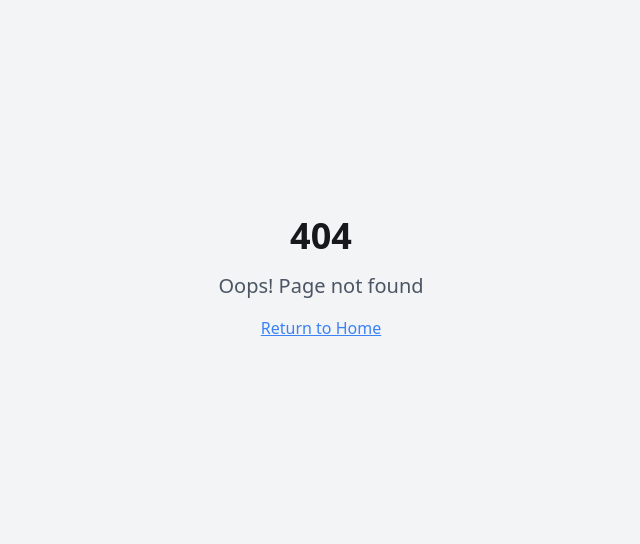
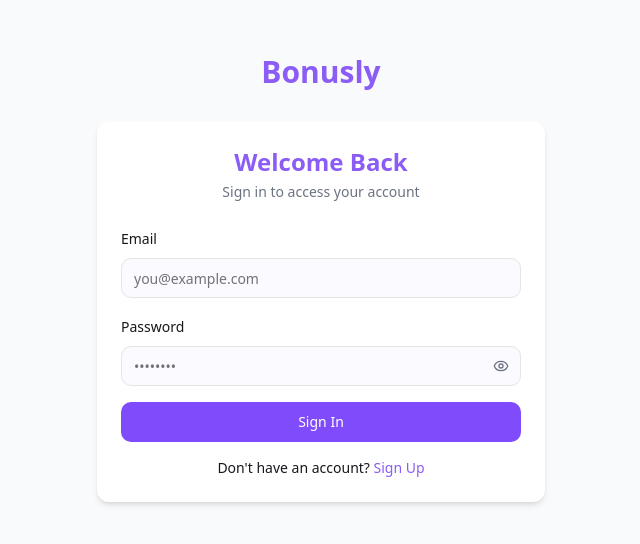
Before and after one commit to bnmnikhil/give-some-props-app, a React (Vite) app: page /auth in a window 1280 px wide. Before the commit this address had no page. Shown: the part 122-666 px from the top of the page, without its empty margins (319-959 px from the left). Built offline with nearby package versions, Linux system fonts and the light colour scheme.

Commit message:
Run SQL migration
Apply the SQL migration to the database.

```diff
--- a/src/App.tsx
+++ b/src/App.tsx
@@ -1,25 +1,34 @@
+
 import { Toaster } from "@/components/ui/toaster";
 import { Toaster as Sonner } from "@/components/ui/sonner";
 import { TooltipProvider } from "@/components/ui/tooltip";
 import { QueryClient, QueryClientProvider } from "@tanstack/react-query";
 import { BrowserRouter, Routes, Route } from "react-router-dom";
+import { AuthProvider } from "@/contexts/AuthContext";
 import Index from "./pages/Index";
 import NotFound from "./pages/NotFound";
+import Auth from "./pages/Auth";
+import ProtectedRoute from "@/components/ProtectedRoute";
 
 const queryClient = new QueryClient();
 
 const App = () => (
   <QueryClientProvider client={queryClient}>
     <TooltipProvider>
+      <AuthProvider>
         <Toaster />
         <Sonner />
         <BrowserRouter>
           <Routes>
+            <Route path="/auth" element={<Auth />} />
+            <Route element={<ProtectedRoute />}>
               <Route path="/" element={<Index />} />
+            </Route>
             {/* ADD ALL CUSTOM ROUTES ABOVE THE CATCH-ALL "*" ROUTE */}
             <Route path="*" element={<NotFound />} />
           </Routes>
         </BrowserRouter>
+      </AuthProvider>
     </TooltipProvider>
   </QueryClientProvider>
 );
--- a/src/components/Header.tsx
+++ b/src/components/Header.tsx
@@ -1,6 +1,6 @@
 
 import { useState } from 'react';
-import { Bell, Settings, User } from 'lucide-react';
+import { Bell, Settings, User, LogOut } from 'lucide-react';
 import { Button } from "@/components/ui/button";
 import { Avatar, AvatarFallback, AvatarImage } from "@/components/ui/avatar";
 import {
@@ -12,12 +12,18 @@ import {
   DropdownMenuTrigger,
 } from "@/components/ui/dropdown-menu";
 import { users } from '@/data/mockData';
+import { useAuth } from '@/contexts/AuthContext';
 
 // Use the first user as the logged-in user for this demo
 const currentUser = users[0];
 
 const Header = () => {
   const [isNotificationsOpen, setIsNotificationsOpen] = useState(false);
+  const { user, signOut } = useAuth();
+
+  const handleSignOut = async () => {
+    await signOut();
+  };
 
   return (
     <header className="sticky top-0 z-30 w-full border-b bg-background/95 backdrop-blur supports-[backdrop-filter]:bg-background/60">
@@ -77,15 +83,15 @@ const Header = () => {
             <DropdownMenuTrigger asChild>
               <Button variant="ghost" className="relative h-8 w-8 rounded-full">
                 <Avatar className="h-8 w-8">
-                  <AvatarImage src={currentUser.avatar} alt={currentUser.name} />
-                  <AvatarFallback>{currentUser.name.charAt(0)}</AvatarFallback>
+                  <AvatarImage src={currentUser.avatar} alt={user?.email || currentUser.name} />
+                  <AvatarFallback>{user?.email?.[0]?.toUpperCase() || currentUser.name.charAt(0)}</AvatarFallback>
                 </Avatar>
               </Button>
             </DropdownMenuTrigger>
             <DropdownMenuContent className="w-56" align="end" forceMount>
               <DropdownMenuLabel className="font-normal">
                 <div className="flex flex-col space-y-1">
-                  <p className="text-sm font-medium leading-none">{currentUser.name}</p>
+                  <p className="text-sm font-medium leading-none">{user?.email || currentUser.name}</p>
                   <p className="text-xs leading-none text-muted-foreground">
                     {currentUser.position}
                   </p>
@@ -101,8 +107,9 @@ const Header = () => {
                 <span>Settings</span>
               </DropdownMenuItem>
               <DropdownMenuSeparator />
-              <DropdownMenuItem>
-                Log out
+              <DropdownMenuItem onClick={handleSignOut}>
+                <LogOut className="mr-2 h-4 w-4" />
+                <span>Log out</span>
               </DropdownMenuItem>
             </DropdownMenuContent>
           </DropdownMenu>
--- /dev/null
+++ b/src/components/LoginForm.tsx
@@ -0,0 +1,135 @@
+
+import { useState } from "react";
+import { useAuth } from "@/contexts/AuthContext";
+import { Button } from "@/components/ui/button";
+import { Input } from "@/components/ui/input";
+import { toast } from "@/hooks/use-toast";
+import { EyeIcon, EyeOffIcon, Loader } from "lucide-react";
+
+type AuthMode = "signin" | "signup";
+
+const LoginForm = () => {
+  const [mode, setMode] = useState<AuthMode>("signin");
+  const [email, setEmail] = useState("");
+  const [password, setPassword] = useState("");
+  const [loading, setLoading] = useState(false);
+  const [showPassword, setShowPassword] = useState(false);
+  const { signIn, signUp } = useAuth();
+
+  const toggleMode = () => {
+    setMode(mode === "signin" ? "signup" : "signin");
+  };
+
+  const handleSubmit = async (e: React.FormEvent) => {
+    e.preventDefault();
+    setLoading(true);
+
+    try {
+      if (mode === "signin") {
+        const { error } = await signIn(email, password);
+        if (error) throw error;
+      } else {
+        const { error } = await signUp(email, password);
+        if (error) throw error;
+        else {
+          toast({
+            title: "Check your email",
+            description: "We sent you a confirmation link to complete your sign up.",
+          });
+        }
+      }
+    } catch (error: any) {
+      toast({
+        title: "Authentication error",
+        description: error.message || "An error occurred during authentication",
+        variant: "destructive",
+      });
+    } finally {
+      setLoading(false);
+    }
+  };
+
+  return (
+    <div className="w-full max-w-md mx-auto p-6 space-y-6 bg-white rounded-lg shadow-md">
+      <div className="text-center">
+        <h1 className="text-2xl font-bold text-bonusly-purple mb-1">
+          {mode === "signin" ? "Welcome Back" : "Create an Account"}
+        </h1>
+        <p className="text-sm text-gray-500">
+          {mode === "signin"
+            ? "Sign in to access your account"
+            : "Sign up to get started with Bonusly"}
+        </p>
+      </div>
+
+      <form onSubmit={handleSubmit} className="space-y-4">
+        <div className="space-y-2">
+          <label htmlFor="email" className="text-sm font-medium">
+            Email
+          </label>
+          <Input
+            id="email"
+            type="email"
+            value={email}
+            onChange={(e) => setEmail(e.target.value)}
+            placeholder="you@example.com"
+            required
+          />
+        </div>
+
+        <div className="space-y-2">
+          <label htmlFor="password" className="text-sm font-medium">
+            Password
+          </label>
+          <div className="relative">
+            <Input
+              id="password"
+              type={showPassword ? "text" : "password"}
+              value={password}
+              onChange={(e) => setPassword(e.target.value)}
+              placeholder="••••••••"
+              required
+              className="pr-10"
+            />
+            <button
+              type="button"
+              className="absolute right-3 top-1/2 transform -translate-y-1/2 text-gray-500"
+              onClick={() => setShowPassword(!showPassword)}
+            >
+              {showPassword ? (
+                <EyeOffIcon className="h-4 w-4" />
+              ) : (
+                <EyeIcon className="h-4 w-4" />
+              )}
+            </button>
+          </div>
+        </div>
+
+        <Button className="w-full" disabled={loading}>
+          {loading ? (
+            <>
+              <Loader className="mr-2 h-4 w-4 animate-spin" /> Please wait...
+            </>
+          ) : mode === "signin" ? (
+            "Sign In"
+          ) : (
+            "Sign Up"
+          )}
+        </Button>
+
+        <div className="text-center text-sm">
+          {mode === "signin" ? "Don't have an account? " : "Already have an account? "}
+          <button
+            type="button"
+            onClick={toggleMode}
+            className="text-bonusly-purple font-medium hover:underline"
+          >
+            {mode === "signin" ? "Sign Up" : "Sign In"}
+          </button>
+        </div>
+      </form>
+    </div>
+  );
+};
+
+export default LoginForm;
--- /dev/null
+++ b/src/components/ProtectedRoute.tsx
@@ -0,0 +1,24 @@
+
+import { useAuth } from "@/contexts/AuthContext";
+import { Navigate, Outlet } from "react-router-dom";
+import { Loader } from "lucide-react";
+
+const ProtectedRoute = () => {
+  const { user, loading } = useAuth();
+
+  if (loading) {
+    return (
+      <div className="h-screen w-full flex items-center justify-center">
+        <Loader className="h-8 w-8 animate-spin text-bonusly-purple" />
+      </div>
+    );
+  }
+
+  if (!user) {
+    return <Navigate to="/auth" replace />;
+  }
+
+  return <Outlet />;
+};
+
+export default ProtectedRoute;
--- /dev/null
+++ b/src/contexts/AuthContext.tsx
@@ -0,0 +1,79 @@
+
+import { createContext, useContext, useEffect, useState } from "react";
+import { Session, User } from "@supabase/supabase-js";
+import { supabase } from "@/integrations/supabase/client";
+
+type AuthContextType = {
+  session: Session | null;
+  user: User | null;
+  loading: boolean;
+  signIn: (email: string, password: string) => Promise<{ error: any }>;
+  signUp: (email: string, password: string) => Promise<{ error: any }>;
+  signOut: () => Promise<void>;
+};
+
+const AuthContext = createContext<AuthContextType | undefined>(undefined);
+
+export const AuthProvider = ({ children }: { children: React.ReactNode }) => {
+  const [session, setSession] = useState<Session | null>(null);
+  const [user, setUser] = useState<User | null>(null);
+  const [loading, setLoading] = useState(true);
+
+  useEffect(() => {
+    // Set up auth state listener FIRST
+    const { data: { subscription } } = supabase.auth.onAuthStateChange(
+      (_event, session) => {
+        setSession(session);
+        setUser(session?.user ?? null);
+      }
+    );
+
+    // THEN check for existing session
+    supabase.auth.getSession().then(({ data: { session } }) => {
+      setSession(session);
+      setUser(session?.user ?? null);
+      setLoading(false);
+    });
+
+    return () => subscription.unsubscribe();
+  }, []);
+
+  const signIn = async (email: string, password: string) => {
+    const { error } = await supabase.auth.signInWithPassword({
+      email,
+      password,
+    });
+    return { error };
+  };
+
+  const signUp = async (email: string, password: string) => {
+    const { error } = await supabase.auth.signUp({
+      email,
+      password,
+    });
+    return { error };
+  };
+
+  const signOut = async () => {
+    await supabase.auth.signOut();
+  };
+
+  const value = {
+    session,
+    user,
+    loading,
+    signIn,
+    signUp,
+    signOut,
+  };
+
+  return <AuthContext.Provider value={value}>{children}</AuthContext.Provider>;
+};
+
+export const useAuth = () => {
+  const context = useContext(AuthContext);
+  if (context === undefined) {
+    throw new Error("useAuth must be used within an AuthProvider");
+  }
+  return context;
+};
--- a/src/integrations/supabase/types.ts
+++ b/src/integrations/supabase/types.ts
@@ -9,7 +9,48 @@ export type Json =
 export type Database = {
   public: {
     Tables: {
-      [_ in never]: never
+      profiles: {
+        Row: {
+          avatar_url: string | null
+          bio: string | null
+          created_at: string | null
+          department: string | null
+          full_name: string | null
+          id: string
+          points: number | null
+          points_to_give: number | null
+          position: string | null
+          updated_at: string | null
+          username: string | null
+        }
+        Insert: {
+          avatar_url?: string | null
+          bio?: string | null
+          created_at?: string | null
+          department?: string | null
+          full_name?: string | null
+          id: string
+          points?: number | null
+          points_to_give?: number | null
+          position?: string | null
+          updated_at?: string | null
+          username?: string | null
+        }
+        Update: {
+          avatar_url?: string | null
+          bio?: string | null
+          created_at?: string | null
+          department?: string | null
+          full_name?: string | null
+          id?: string
+          points?: number | null
+          points_to_give?: number | null
+          position?: string | null
+          updated_at?: string | null
+          username?: string | null
+        }
+        Relationships: []
+      }
     }
     Views: {
       [_ in never]: never
--- /dev/null
+++ b/src/pages/Auth.tsx
@@ -0,0 +1,29 @@
+
+import LoginForm from "@/components/LoginForm";
+import { useAuth } from "@/contexts/AuthContext";
+import { useEffect } from "react";
+import { useNavigate } from "react-router-dom";
+
+const Auth = () => {
+  const { user, loading } = useAuth();
+  const navigate = useNavigate();
+
+  useEffect(() => {
+    if (user && !loading) {
+      navigate("/");
+    }
+  }, [user, loading, navigate]);
+
+  return (
+    <div className="min-h-screen flex items-center justify-center bg-gray-50 py-12 px-4 sm:px-6 lg:px-8">
+      <div className="w-full max-w-md">
+        <div className="text-center mb-8">
+          <span className="text-3xl font-bold text-bonusly-purple">Bonusly</span>
+        </div>
+        <LoginForm />
+      </div>
+    </div>
+  );
+};
+
+export default Auth;
```
Lines whose indentation alone changed are shown as unchanged.
